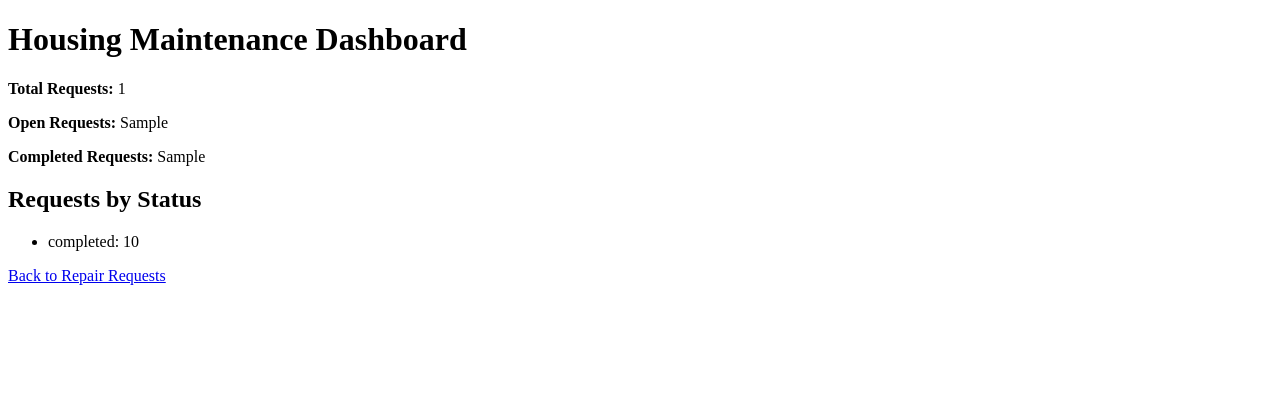
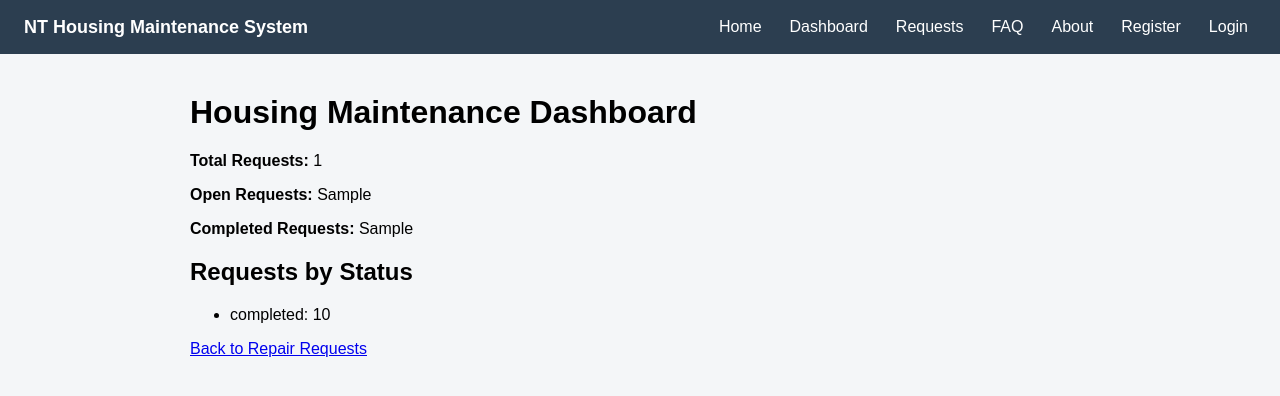
Before and after one commit to ccordoba24/Group1_HIT237, a Django app: template proj_1/housing/templates/housing/dashboard.html in a window 1280 px wide. Shown: the top 396 px of the page. Run offline with Django 3.2, Linux system fonts and the light colour scheme; the template is opened without the code that fills it: most values are stand-ins (such as "Sample title", 1, 10 or a date in 2020).

Commit message:
Improved admin interface and navigation system

```diff
--- a/proj_1/housing/templates/housing/base.html
+++ b/proj_1/housing/templates/housing/base.html
@@ -4,28 +4,79 @@
     <meta charset="utf-8">
     <meta name="viewport" content="width=device-width,initial-scale=1">
     <title>NT Housing Maintenance System</title>
+
     <style>
-        body { font-family: Arial, sans-serif; background:#f4f6f8; margin:0 }
-        .header { background:#2c3e50; color:#fff; padding:12px 24px; display:flex; align-items:center }
-        .brand { font-size:18px; font-weight:600 }
-        .nav { display:flex; gap:12px; align-items:center }
-        .nav-left { display:flex; gap:12px; align-items:center }
-        .nav a { color:#fff; text-decoration:none; padding:6px 8px }
-        .nav-right { margin-left:24px }
-        .header-inner { display:flex; align-items:center; justify-content:space-between; width:100% }
-        .container { max-width:900px; margin:40px auto; padding:0 20px }
+        body {
+            font-family: Arial, sans-serif;
+            background: #f4f6f8;
+            margin: 0;
+        }
+
+        .header {
+            background: #2c3e50;
+            color: #fff;
+            padding: 12px 24px;
+            display: flex;
+            align-items: center;
+        }
+
+        .brand {
+            font-size: 18px;
+            font-weight: 600;
+        }
+
+        .header-inner {
+            display: flex;
+            align-items: center;
+            justify-content: space-between;
+            width: 100%;
+        }
+
+        .nav {
+            display: flex;
+            gap: 12px;
+            align-items: center;
+        }
+
+        .nav a {
+            color: #fff;
+            text-decoration: none;
+            padding: 6px 8px;
+        }
+
+        .nav span {
+            color: #fff;
+            padding: 6px 8px;
+        }
+
+        .container {
+            max-width: 900px;
+            margin: 40px auto;
+            padding: 0 20px;
+        }
     </style>
 </head>
+
 <body>
     <header class="header">
         <div class="header-inner">
-                <div class="brand">NT Housing Maintenance System</div>
-                <nav class="nav-right nav" style="margin-left:auto;">
-                    <a href="{% url 'home' %}">Home</a>
+            <div class="brand">NT Housing Maintenance System</div>
+
+            <nav class="nav">
+                <a href="{% url 'home' %}">Home</a>
+                <a href="{% url 'dashboard' %}">Dashboard</a>
+                <a href="{% url 'repair-request-list' %}">Requests</a>
+                <a href="{% url 'faq' %}">FAQ</a>
+                <a href="{% url 'about' %}">About</a>
+
+                {% if user.is_authenticated %}
+                    <span>Logged in as {{ user.username }}</span>
+                    <a href="/admin/logout/">Logout</a>
+                {% else %}
                     <a href="{% url 'register' %}">Register</a>
-                    <a href="{% url 'faq' %}">FAQ</a>
-                    <a href="{% url 'about' %}">About</a>
-                </nav>
+                    <a href="/admin/login/">Login</a>
+                {% endif %}
+            </nav>
         </div>
     </header>
 
--- a/proj_1/housing/templates/housing/dashboard.html
+++ b/proj_1/housing/templates/housing/dashboard.html
@@ -1,13 +1,14 @@
-<!DOCTYPE html>
-<html>
-<head>
-    <title>Housing Dashboard</title>
-</head>
-<body>
+{% extends "housing/base.html" %}
+
+{% block content %}
+<div class="container">
+
     <h1>Housing Maintenance Dashboard</h1>
 
     <p><strong>Total Requests:</strong> {{ total_requests }}</p>
+
     <p><strong>Open Requests:</strong> {{ open_requests }}</p>
+
     <p><strong>Completed Requests:</strong> {{ completed_requests }}</p>
 
     <h2>Requests by Status</h2>
@@ -27,5 +28,6 @@
             Back to Repair Requests
         </a>
     </p>
-</body>
-</html>
+
+</div>
+{% endblock %}
```
Also changed, not shown: proj_1/housing/admin.py (+100 -7 lines).
